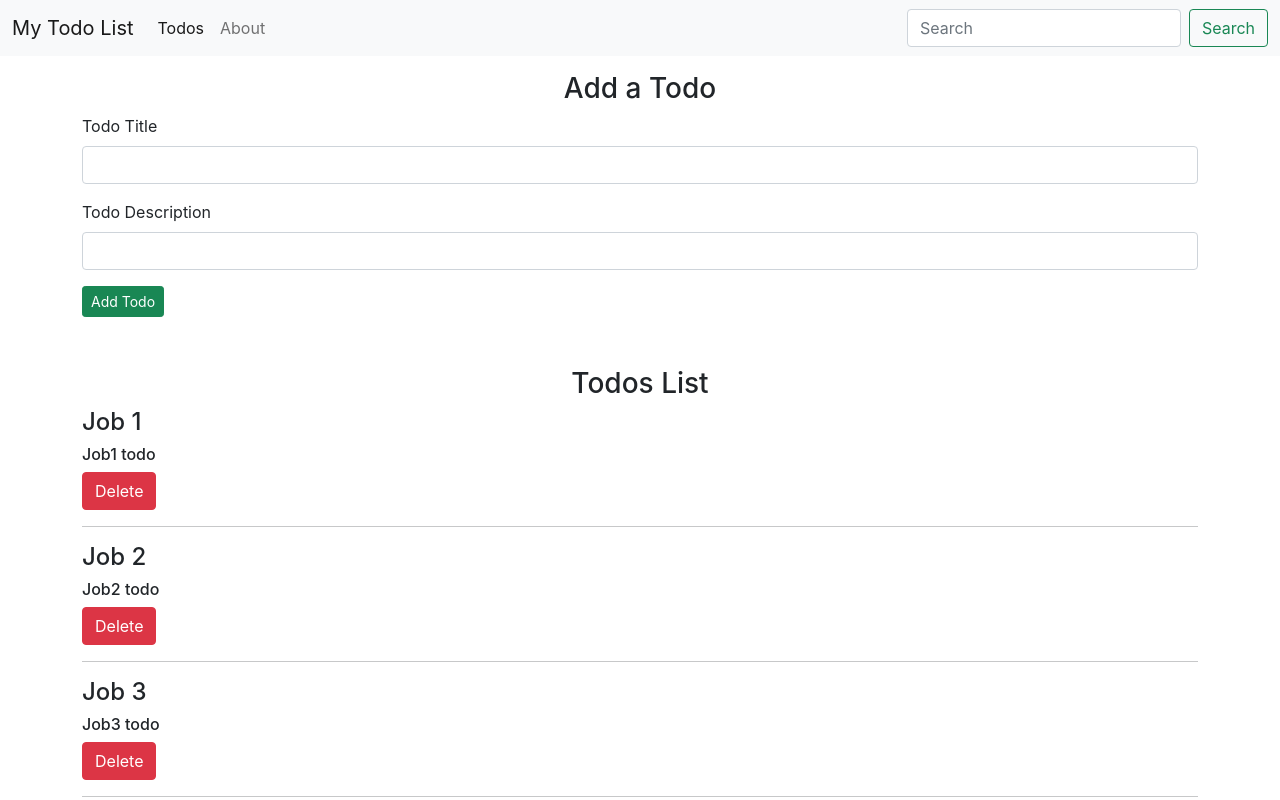
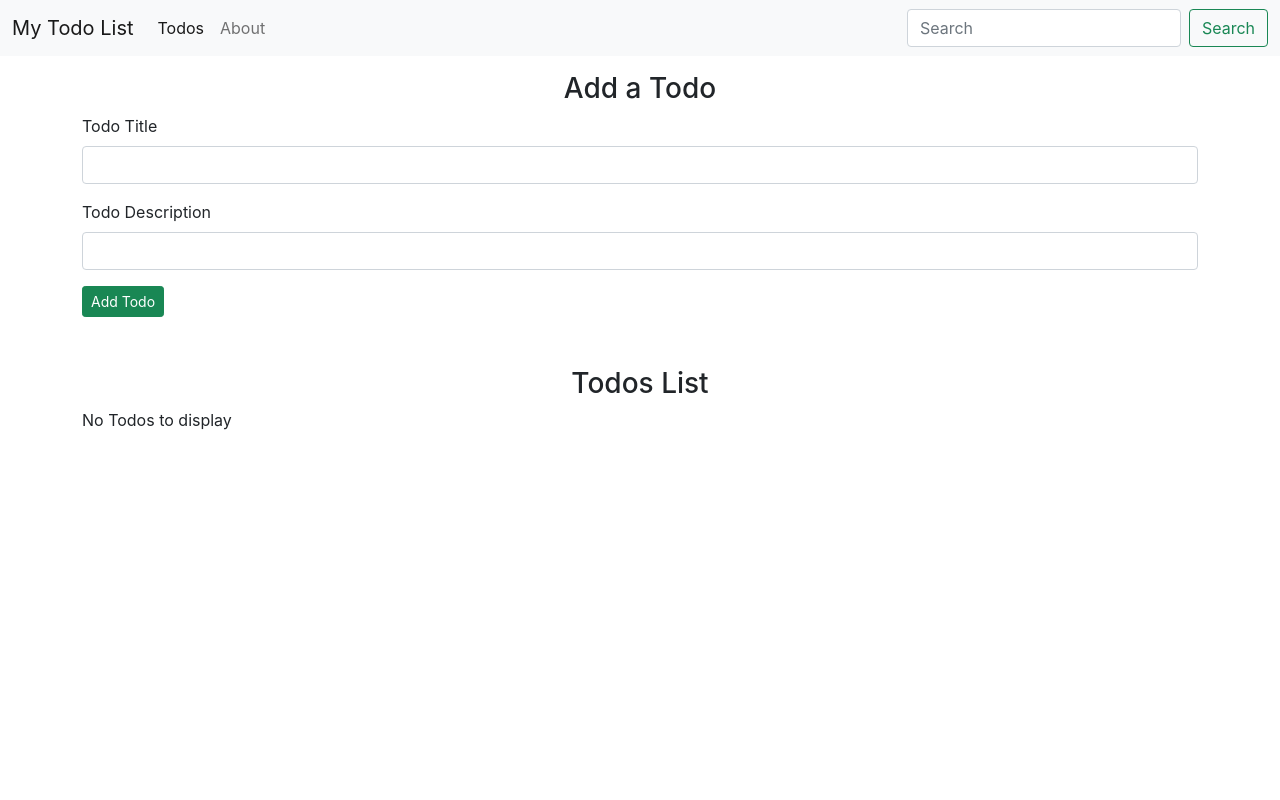
Before and after one commit to rohit-0308/Todo-list-React, a React (Create React App) app: page / in a window 1280 px wide. Shown: the top 800 px of the page. Built offline with nearby package versions, Linux system fonts and the light colour scheme.

Commit message:
Implemeted useEffect with localStorage

```diff
--- a/src/App.js
+++ b/src/App.js
@@ -3,9 +3,15 @@
 import { Todos } from "./MyComponents/Todos";
 import { Footer } from "./MyComponents/Footer";
 import { AddTodo } from "./MyComponents/AddTodo";
-import React, { useState } from "react";
+import React, { useState, useEffect } from "react";
 
 function App() {
+  let initTodo;
+  if (localStorage.getItem("todos") === null) {
+    initTodo = [];
+  } else {
+    initTodo = JSON.parse(localStorage.getItem("todos"));
+  }
   const onDelete = (todo) => {
     console.log("i am Delete");
     setTodos(
@@ -13,12 +19,13 @@
         return e !== todo;
       })
     );
+    localStorage.setItem("todos", JSON.stringify(todos));
   };
 
   const addTodo = (title, desc) => {
     console.log("I am added", title, desc);
     let sno;
-    if (todos.length == 0) {
+    if (todos.length === 0) {
       sno = 0;
     } else {
       sno = todos[todos.length - 1].sno + 1;
@@ -31,23 +38,10 @@
     setTodos([...todos, myTodo]);
   };
 
-  const [todos, setTodos] = useState([
-    {
-      sno: 1,
-      title: "Job 1",
-      desc: " Job1 todo ",
-    },
-    {
-      sno: 2,
-      title: "Job 2",
-      desc: " Job2 todo ",
-    },
-    {
-      sno: 3,
-      title: "Job 3",
-      desc: " Job3 todo ",
-    },
-  ]);
+  const [todos, setTodos] = useState(initTodo);
+  useEffect(() => {
+    localStorage.setItem("todos", JSON.stringify(todos));
+  }, [todos]);
 
   return (
     <div className="App">
```
